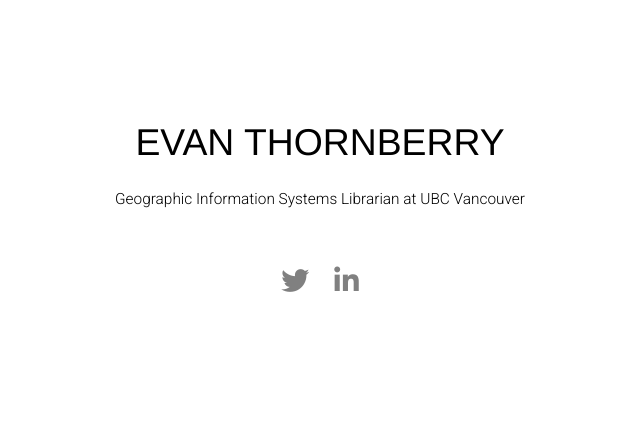
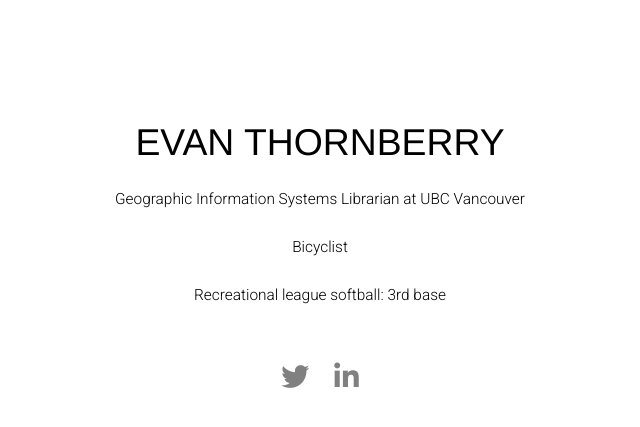
Before and after one commit to ect123/ect123.github.io, a Jekyll site: the page built from index.html, in a window 1280 px wide. Shown: the top 427 px of the page, without its empty margins (320-960 px from the left). Built offline with Jekyll 4.4.1, drawn with Linux system fonts in a browser that asks for light colours; nearby versions of some CDN libraries; some web fonts are replaced; the list of posts is cut into pages by our own code; part of the change alters nothing that is shown.

```diff
--- a/_config.yml
+++ b/_config.yml
@@ -1,7 +1,7 @@
 # Site settings
 title: Evan Thornberry
 description: "Evan's site for sharing thoughts on GIS in Libraries, Maps and and other stuff. ."
-url: "https://ect123.github.io/"
+url: "https:evanthornberry.org"
 ogimage: "img/default-ogimage.png"
 author:
   name: "Evan"
--- a/index.html
+++ b/index.html
@@ -9,9 +9,11 @@ layout: home
 
     <div id="title-paragraph">
     <p>Geographic Information Systems Librarian at UBC Vancouver</p>
+    <p>Bicyclist</p>
+    <p>Recreational league softball: 3rd base</p>
     <!--<p>Either a Gen-Xer or a Millennial</p>
     <p>Happy to talk about maps, bikes, food</p>
-    <p>3rd base for my rec league softball team</p>
+
     <p>Very bad at speling</p>-->
     <br>
     <a href="https://twitter.com/thornberry_evan" target="_blank"><i class="fab fa-twitter fa-2x" style="margin-right:25px; color:gray;"></i></a><a href="https://www.linkedin.com/in/evan-thornberry-1565bba0/" target="_blank"><i class="fab fa-linkedin-in fa-2x" style="color:gray;"></i></a>
```
